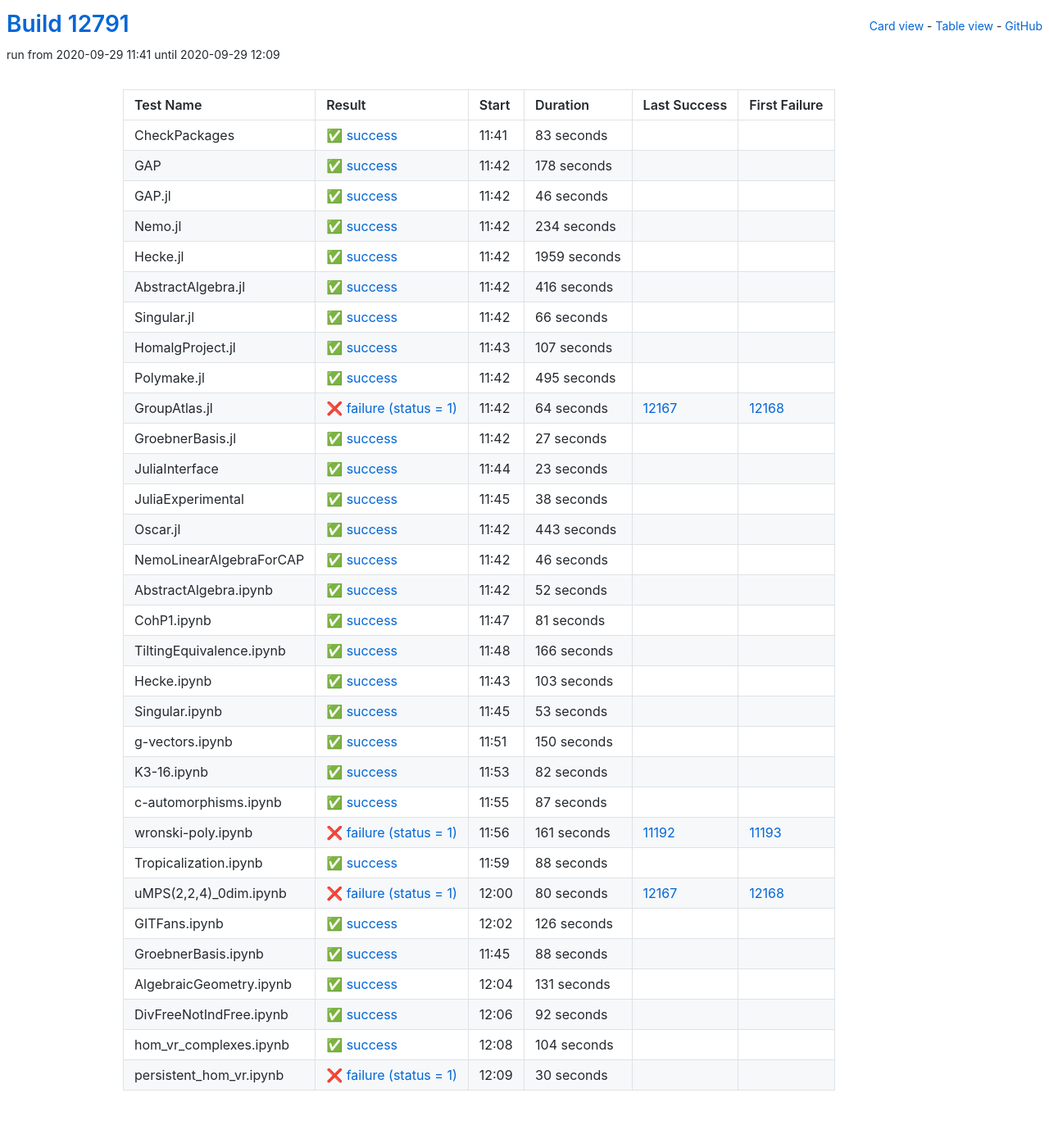
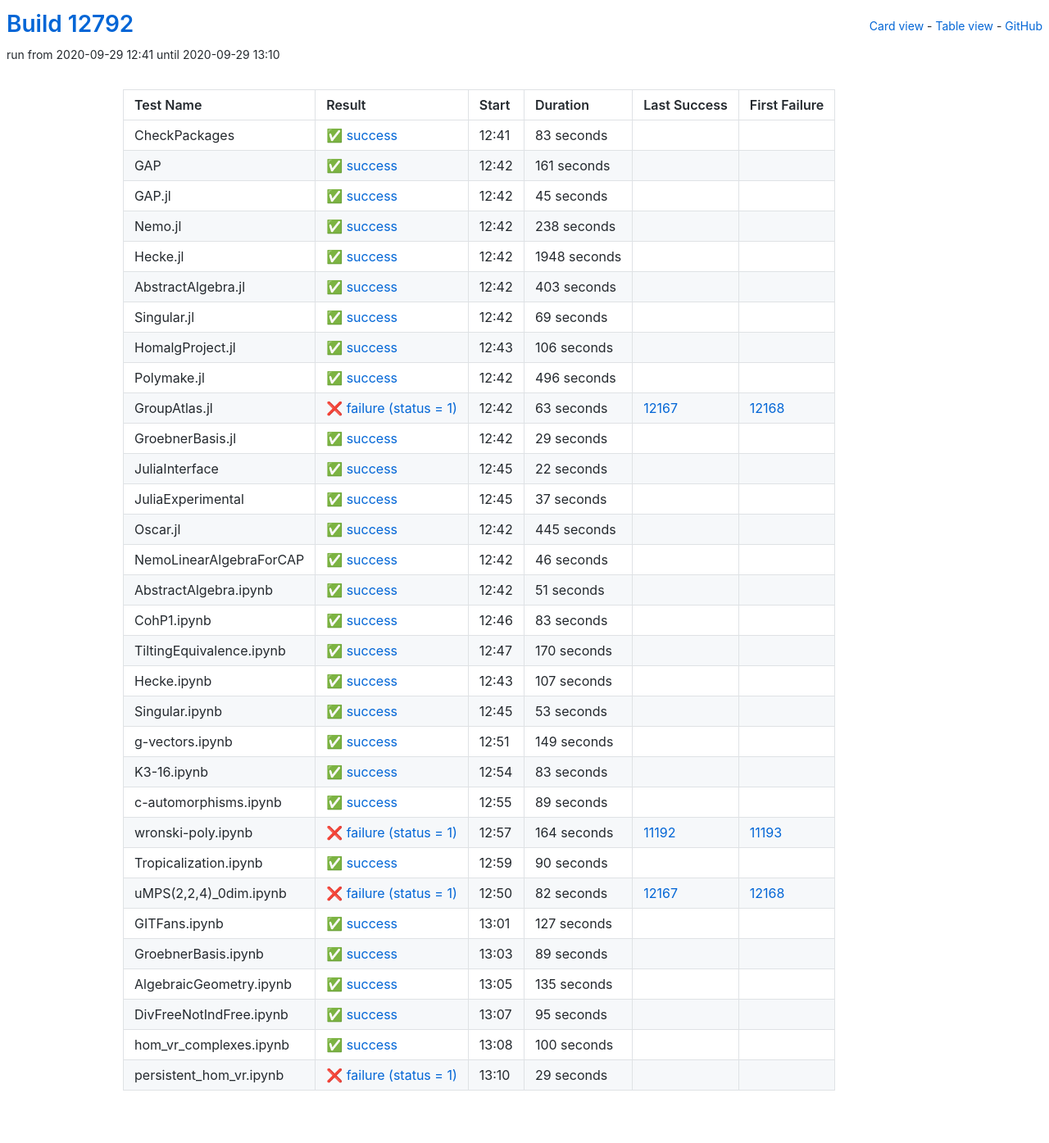
Before and after one commit to oscar-system/oscar-ci-status, a Jekyll site: the page built from table.html, in a window 1280 px wide. Shown: the whole page at 82% size. Built offline with Jekyll 4.4.1, drawn with Linux system fonts in a browser that asks for light colours.

Commit message:
Build #12792

```diff
--- a/_data/ci.yml
+++ b/_data/ci.yml
@@ -1,6 +1,6 @@
 ---
-build: 12791
-build_url: https://oscarci.mathematik.uni-kl.de/job/oscar/12791/
+build: 12792
+build_url: https://oscarci.mathematik.uni-kl.de/job/oscar/12792/
 job: oscar
 organization: oscar-system
 repo: oscar-ci-status
@@ -8,8 +8,8 @@
 tests:
 - name: CheckPackages
   id: checkpackages
-  log: https://oscarci.mathematik.uni-kl.de/job/oscar/12791/artifact/logs/build-12791/CheckPackages.log
-  start: 2020-09-29 11:41
+  log: https://oscarci.mathematik.uni-kl.de/job/oscar/12792/artifact/logs/build-12792/CheckPackages.log
+  start: 2020-09-29 12:41
   success: true
   exitcode: 0
   status: success
@@ -20,164 +20,164 @@
   first_failure_url:
 - name: GAP
   id: gap
-  log: https://oscarci.mathematik.uni-kl.de/job/oscar/12791/artifact/logs/build-12791/GAP.log
-  start: 2020-09-29 11:42
+  log: https://oscarci.mathematik.uni-kl.de/job/oscar/12792/artifact/logs/build-12792/GAP.log
+  start: 2020-09-29 12:42
   success: true
   exitcode: 0
   status: success
-  duration: 178
+  duration: 161
   last_success: false
   last_success_url:
   first_failure: false
   first_failure_url:
 - name: GAP.jl
   id: gap-jl
-  log: https://oscarci.mathematik.uni-kl.de/job/oscar/12791/artifact/logs/build-12791/GAP.jl.log
-  start: 2020-09-29 11:42
+  log: https://oscarci.mathematik.uni-kl.de/job/oscar/12792/artifact/logs/build-12792/GAP.jl.log
+  start: 2020-09-29 12:42
   success: true
   exitcode: 0
   status: success
-  duration: 46
+  duration: 45
   last_success: false
   last_success_url:
   first_failure: false
   first_failure_url:
 - name: Nemo.jl
   id: nemo-jl
-  log: https://oscarci.mathematik.uni-kl.de/job/oscar/12791/artifact/logs/build-12791/Nemo.jl.log
-  start: 2020-09-29 11:42
+  log: https://oscarci.mathematik.uni-kl.de/job/oscar/12792/artifact/logs/build-12792/Nemo.jl.log
+  start: 2020-09-29 12:42
   success: true
   exitcode: 0
   status: success
-  duration: 234
+  duration: 238
   last_success: false
   last_success_url:
   first_failure: false
   first_failure_url:
 - name: Hecke.jl
   id: hecke-jl
-  log: https://oscarci.mathematik.uni-kl.de/job/oscar/12791/artifact/logs/build-12791/Hecke.jl.log
-  start: 2020-09-29 11:42
+  log: https://oscarci.mathematik.uni-kl.de/job/oscar/12792/artifact/logs/build-12792/Hecke.jl.log
+  start: 2020-09-29 12:42
   success: true
   exitcode: 0
   status: success
-  duration: 1959
+  duration: 1948
   last_success: false
   last_success_url:
   first_failure: false
   first_failure_url:
 - name: AbstractAlgebra.jl
   id: abstractalgebra-jl
-  log: https://oscarci.mathematik.uni-kl.de/job/oscar/12791/artifact/logs/build-12791/AbstractAlgebra.jl.log
-  start: 2020-09-29 11:42
+  log: https://oscarci.mathematik.uni-kl.de/job/oscar/12792/artifact/logs/build-12792/AbstractAlgebra.jl.log
+  start: 2020-09-29 12:42
   success: true
   exitcode: 0
   status: success
-  duration: 416
+  duration: 403
   last_success: false
   last_success_url:
   first_failure: false
   first_failure_url:
 - name: Singular.jl
   id: singular-jl
-  log: https://oscarci.mathematik.uni-kl.de/job/oscar/12791/artifact/logs/build-12791/Singular.jl.log
-  start: 2020-09-29 11:42
+  log: https://oscarci.mathematik.uni-kl.de/job/oscar/12792/artifact/logs/build-12792/Singular.jl.log
+  start: 2020-09-29 12:42
   success: true
   exitcode: 0
   status: success
-  duration: 66
+  duration: 69
   last_success: false
   last_success_url:
   first_failure: false
   first_failure_url:
 - name: HomalgProject.jl
   id: homalgproject-jl
-  log: https://oscarci.mathematik.uni-kl.de/job/oscar/12791/artifact/logs/build-12791/HomalgProject.jl.log
-  start: 2020-09-29 11:43
+  log: https://oscarci.mathematik.uni-kl.de/job/oscar/12792/artifact/logs/build-12792/HomalgProject.jl.log
+  start: 2020-09-29 12:43
   success: true
   exitcode: 0
   status: success
-  duration: 107
+  duration: 106
   last_success: false
   last_success_url:
   first_failure: false
   first_failure_url:
 - name: Polymake.jl
   id: polymake-jl
-  log: https://oscarci.mathematik.uni-kl.de/job/oscar/12791/artifact/logs/build-12791/Polymake.jl.log
-  start: 2020-09-29 11:42
+  log: https://oscarci.mathematik.uni-kl.de/job/oscar/12792/artifact/logs/build-12792/Polymake.jl.log
+  start: 2020-09-29 12:42
   success: true
   exitcode: 0
   status: success
-  duration: 495
+  duration: 496
   last_success: false
   last_success_url:
   first_failure: false
   first_failure_url:
 - name: GroupAtlas.jl
   id: groupatlas-jl
-  log: https://oscarci.mathematik.uni-kl.de/job/oscar/12791/artifact/logs/build-12791/GroupAtlas.jl.log
-  start: 2020-09-29 11:42
+  log: https://oscarci.mathematik.uni-kl.de/job/oscar/12792/artifact/logs/build-12792/GroupAtlas.jl.log
+  start: 2020-09-29 12:42
   success: false
   exitcode: 1
   status: failure
-  duration: 64
+  duration: 63
   last_success: 12167
   last_success_url: https://oscarci.mathematik.uni-kl.de/job/oscar/12167/
   first_failure: 12168
   first_failure_url: https://oscarci.mathematik.uni-kl.de/job/oscar/12168/
 - name: GroebnerBasis.jl
   id: groebnerbasis-jl
-  log: https://oscarci.mathematik.uni-kl.de/job/oscar/12791/artifact/logs/build-12791/GroebnerBasis.jl.log
-  start: 2020-09-29 11:42
+  log: https://oscarci.mathematik.uni-kl.de/job/oscar/12792/artifact/logs/build-12792/GroebnerBasis.jl.log
+  start: 2020-09-29 12:42
   success: true
   exitcode: 0
   status: success
-  duration: 27
+  duration: 29
   last_success: false
   last_success_url:
   first_failure: false
   first_failure_url:
 - name: JuliaInterface
   id: juliainterface
-  log: https://oscarci.mathematik.uni-kl.de/job/oscar/12791/artifact/logs/build-12791/JuliaInterface.log
-  start: 2020-09-29 11:44
+  log: https://oscarci.mathematik.uni-kl.de/job/oscar/12792/artifact/logs/build-12792/JuliaInterface.log
+  start: 2020-09-29 12:45
   success: true
   exitcode: 0
   status: success
-  duration: 23
+  duration: 22
   last_success: false
   last_success_url:
   first_failure: false
   first_failure_url:
 - name: JuliaExperimental
   id: juliaexperimental
-  log: https://oscarci.mathematik.uni-kl.de/job/oscar/12791/artifact/logs/build-12791/JuliaExperimental.log
-  start: 2020-09-29 11:45
+  log: https://oscarci.mathematik.uni-kl.de/job/oscar/12792/artifact/logs/build-12792/JuliaExperimental.log
+  start: 2020-09-29 12:45
   success: true
   exitcode: 0
   status: success
-  duration: 38
+  duration: 37
   last_success: false
   last_success_url:
   first_failure: false
   first_failure_url:
 - name: Oscar.jl
   id: oscar-jl
-  log: https://oscarci.mathematik.uni-kl.de/job/oscar/12791/artifact/logs/build-12791/Oscar.jl.log
-  start: 2020-09-29 11:42
+  log: https://oscarci.mathematik.uni-kl.de/job/oscar/12792/artifact/logs/build-12792/Oscar.jl.log
+  start: 2020-09-29 12:42
   success: true
   exitcode: 0
   status: success
-  duration: 443
+  duration: 445
   last_success: false
   last_success_url:
   first_failure: false
   first_failure_url:
 - name: NemoLinearAlgebraForCAP
   id: nemolinearalgebraforcap
-  log: https://oscarci.mathematik.uni-kl.de/job/oscar/12791/artifact/logs/build-12791/NemoLinearAlgebraForCAP.log
-  start: 2020-09-29 11:42
+  log: https://oscarci.mathematik.uni-kl.de/job/oscar/12792/artifact/logs/build-12792/NemoLinearAlgebraForCAP.log
+  start: 2020-09-29 12:42
   success: true
   exitcode: 0
   status: success
@@ -188,56 +188,56 @@
   first_failure_url:
 - name: AbstractAlgebra.ipynb
   id: abstractalgebra-ipynb
-  log: https://oscarci.mathematik.uni-kl.de/job/oscar/12791/artifact/logs/build-12791/AbstractAlgebra.ipynb.log
-  start: 2020-09-29 11:42
+  log: https://oscarci.mathematik.uni-kl.de/job/oscar/12792/artifact/logs/build-12792/AbstractAlgebra.ipynb.log
+  start: 2020-09-29 12:42
   success: true
   exitcode: 0
   status: success
-  duration: 52
+  duration: 51
   last_success: false
   last_success_url:
   first_failure: false
   first_failure_url:
 - name: CohP1.ipynb
   id: cohp1-ipynb
-  log: https://oscarci.mathematik.uni-kl.de/job/oscar/12791/artifact/logs/build-12791/CohP1.ipynb.log
-  start: 2020-09-29 11:47
+  log: https://oscarci.mathematik.uni-kl.de/job/oscar/12792/artifact/logs/build-12792/CohP1.ipynb.log
+  start: 2020-09-29 12:46
   success: true
   exitcode: 0
   status: success
-  duration: 81
+  duration: 83
   last_success: false
   last_success_url:
   first_failure: false
   first_failure_url:
 - name: TiltingEquivalence.ipynb
   id: tiltingequivalence-ipynb
-  log: https://oscarci.mathematik.uni-kl.de/job/oscar/12791/artifact/logs/build-12791/TiltingEquivalence.ipynb.log
-  start: 2020-09-29 11:48
+  log: https://oscarci.mathematik.uni-kl.de/job/oscar/12792/artifact/logs/build-12792/TiltingEquivalence.ipynb.log
+  start: 2020-09-29 12:47
   success: true
   exitcode: 0
   status: success
-  duration: 166
+  duration: 170
   last_success: false
   last_success_url:
   first_failure: false
   first_failure_url:
 - name: Hecke.ipynb
   id: hecke-ipynb
-  log: https://oscarci.mathematik.uni-kl.de/job/oscar/12791/artifact/logs/build-12791/Hecke.ipynb.log
-  start: 2020-09-29 11:43
+  log: https://oscarci.mathematik.uni-kl.de/job/oscar/12792/artifact/logs/build-12792/Hecke.ipynb.log
+  start: 2020-09-29 12:43
   success: true
   exitcode: 0
   status: success
-  duration: 103
+  duration: 107
   last_success: false
   last_success_url:
   first_failure: false
   first_failure_url:
 - name: Singular.ipynb
   id: singular-ipynb
-  log: https://oscarci.mathematik.uni-kl.de/job/oscar/12791/artifact/logs/build-12791/Singular.ipynb.log
-  start: 2020-09-29 11:45
+  log: https://oscarci.mathematik.uni-kl.de/job/oscar/12792/artifact/logs/build-12792/Singular.ipynb.log
+  start: 2020-09-29 12:45
   success: true
   exitcode: 0
   status: success
@@ -248,144 +248,144 @@
   first_failure_url:
 - name: g-vectors.ipynb
   id: g-vectors-ipynb
-  log: https://oscarci.mathematik.uni-kl.de/job/oscar/12791/artifact/logs/build-12791/g-vectors.ipynb.log
-  start: 2020-09-29 11:51
+  log: https://oscarci.mathematik.uni-kl.de/job/oscar/12792/artifact/logs/build-12792/g-vectors.ipynb.log
+  start: 2020-09-29 12:51
   success: true
   exitcode: 0
   status: success
-  duration: 150
+  duration: 149
   last_success: false
   last_success_url:
   first_failure: false
   first_failure_url:
 - name: K3-16.ipynb
   id: k3-16-ipynb
-  log: https://oscarci.mathematik.uni-kl.de/job/oscar/12791/artifact/logs/build-12791/K3-16.ipynb.log
-  start: 2020-09-29 11:53
+  log: https://oscarci.mathematik.uni-kl.de/job/oscar/12792/artifact/logs/build-12792/K3-16.ipynb.log
+  start: 2020-09-29 12:54
   success: true
   exitcode: 0
   status: success
-  duration: 82
+  duration: 83
   last_success: false
   last_success_url:
   first_failure: false
   first_failure_url:
 - name: c-automorphisms.ipynb
   id: c-automorphisms-ipynb
-  log: https://oscarci.mathematik.uni-kl.de/job/oscar/12791/artifact/logs/build-12791/c-automorphisms.ipynb.log
-  start: 2020-09-29 11:55
+  log: https://oscarci.mathematik.uni-kl.de/job/oscar/12792/artifact/logs/build-12792/c-automorphisms.ipynb.log
+  start: 2020-09-29 12:55
   success: true
   exitcode: 0
   status: success
-  duration: 87
+  duration: 89
   last_success: false
   last_success_url:
   first_failure: false
   first_failure_url:
 - name: wronski-poly.ipynb
   id: wronski-poly-ipynb
-  log: https://oscarci.mathematik.uni-kl.de/job/oscar/12791/artifact/logs/build-12791/wronski-poly.ipynb.log
-  start: 2020-09-29 11:56
+  log: https://oscarci.mathematik.uni-kl.de/job/oscar/12792/artifact/logs/build-12792/wronski-poly.ipynb.log
+  start: 2020-09-29 12:57
   success: false
   exitcode: 1
   status: failure
-  duration: 161
+  duration: 164
   last_success: 11192
   last_success_url: https://oscarci.mathematik.uni-kl.de/job/oscar/11192/
   first_failure: 11193
   first_failure_url: https://oscarci.mathematik.uni-kl.de/job/oscar/11193/
 - name: Tropicalization.ipynb
   id: tropicalization-ipynb
-  log: https://oscarci.mathematik.uni-kl.de/job/oscar/12791/artifact/logs/build-12791/Tropicalization.ipynb.log
-  start: 2020-09-29 11:59
+  log: https://oscarci.mathematik.uni-kl.de/job/oscar/12792/artifact/logs/build-12792/Tropicalization.ipynb.log
+  start: 2020-09-29 12:59
   success: true
   exitcode: 0
   status: success
-  duration: 88
+  duration: 90
   last_success: false
   last_success_url:
   first_failure: false
   first_failure_url:
 - name: uMPS(2,2,4)_0dim.ipynb
   id: umps-2-2-4-0dim-ipynb
-  log: https://oscarci.mathematik.uni-kl.de/job/oscar/12791/artifact/logs/build-12791/uMPS-2-2-4-_0dim.ipynb.log
-  start: 2020-09-29 12:00
+  log: https://oscarci.mathematik.uni-kl.de/job/oscar/12792/artifact/logs/build-12792/uMPS-2-2-4-_0dim.ipynb.log
+  start: 2020-09-29 12:50
   success: false
   exitcode: 1
   status: failure
-  duration: 80
+  duration: 82
   last_success: 12167
   last_success_url: https://oscarci.mathematik.uni-kl.de/job/oscar/12167/
   first_failure: 12168
   first_failure_url: https://oscarci.mathematik.uni-kl.de/job/oscar/12168/
 - name: GITFans.ipynb
   id: gitfans-ipynb
-  log: https://oscarci.mathematik.uni-kl.de/job/oscar/12791/artifact/logs/build-12791/GITFans.ipynb.log
-  start: 2020-09-29 12:02
+  log: https://oscarci.mathematik.uni-kl.de/job/oscar/12792/artifact/logs/build-12792/GITFans.ipynb.log
+  start: 2020-09-29 13:01
   success: true
   exitcode: 0
   status: success
-  duration: 126
+  duration: 127
   last_success: false
   last_success_url:
   first_failure: false
   first_failure_url:
 - name: GroebnerBasis.ipynb
   id: groebnerbasis-ipynb
-  log: https://oscarci.mathematik.uni-kl.de/job/oscar/12791/artifact/logs/build-12791/GroebnerBasis.ipynb.log
-  start: 2020-09-29 11:45
+  log: https://oscarci.mathematik.uni-kl.de/job/oscar/12792/artifact/logs/build-12792/GroebnerBasis.ipynb.log
+  start: 2020-09-29 13:03
   success: true
   exitcode: 0
   status: success
-  duration: 88
+  duration: 89
   last_success: false
   last_success_url:
   first_failure: false
   first_failure_url:
 - name: AlgebraicGeometry.ipynb
   id: algebraicgeometry-ipynb
-  log: https://oscarci.mathematik.uni-kl.de/job/oscar/12791/artifact/logs/build-12791/AlgebraicGeometry.ipynb.log
-  start: 2020-09-29 12:04
+  log: https://oscarci.mathematik.uni-kl.de/job/oscar/12792/artifact/logs/build-12792/AlgebraicGeometry.ipynb.log
+  start: 2020-09-29 13:05
   success: true
   exitcode: 0
   status: success
-  duration: 131
+  duration: 135
   last_success: false
   last_success_url:
   first_failure: false
   first_failure_url:
 - name: DivFreeNotIndFree.ipynb
   id: divfreenotindfree-ipynb
-  log: https://oscarci.mathematik.uni-kl.de/job/oscar/12791/artifact/logs/build-12791/DivFreeNotIndFree.ipynb.log
-  start: 2020-09-29 12:06
+  log: https://oscarci.mathematik.uni-kl.de/job/oscar/12792/artifact/logs/build-12792/DivFreeNotIndFree.ipynb.log
+  start: 2020-09-29 13:07
   success: true
   exitcode: 0
   status: success
-  duration: 92
+  duration: 95
   last_success: false
   last_success_url:
   first_failure: false
   first_failure_url:
 - name: hom_vr_complexes.ipynb
   id: hom-vr-complexes-ipynb
-  log: https://oscarci.mathematik.uni-kl.de/job/oscar/12791/artifact/logs/build-12791/hom_vr_complexes.ipynb.log
-  start: 2020-09-29 12:08
+  log: https://oscarci.mathematik.uni-kl.de/job/oscar/12792/artifact/logs/build-12792/hom_vr_complexes.ipynb.log
+  start: 2020-09-29 13:08
   success: true
   exitcode: 0
   status: success
-  duration: 104
+  duration: 100
   last_success: false
   last_success_url:
   first_failure: false
   first_failure_url:
 - name: persistent_hom_vr.ipynb
   id: persistent-hom-vr-ipynb
-  log: https://oscarci.mathematik.uni-kl.de/job/oscar/12791/artifact/logs/build-12791/persistent_hom_vr.ipynb.log
-  start: 2020-09-29 12:09
+  log: https://oscarci.mathematik.uni-kl.de/job/oscar/12792/artifact/logs/build-12792/persistent_hom_vr.ipynb.log
+  start: 2020-09-29 13:10
   success: false
   exitcode: 1
   status: failure
-  duration: 30
+  duration: 29
   last_success: false
   last_success_url:
   first_failure: false
```
Also changed, not shown: README.md.
